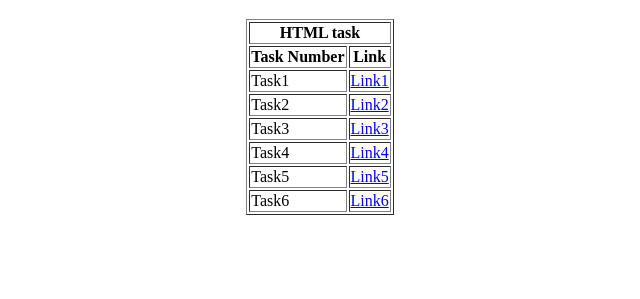
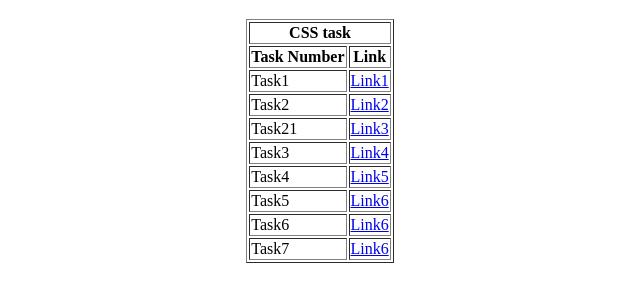
Before and after one commit to prav002/css_task_ethnus, a plain HTML site: page index.html in a window 1280 px wide. Shown: the part 61-360 px from the top of the page, without its empty margins (320-960 px from the left). Drawn offline with Linux system fonts and the light colour scheme.

Commit message:
Update index.html

```diff
--- a/index.html
+++ b/index.html
@@ -10,7 +10,7 @@
         <h1>Index page</h1>
         <table border="1">
             <tr>
-                <th colspan="2">HTML task</th>
+                <th colspan="2">CSS task</th>
             </tr>
             <tr>
                 <th>Task Number</th>
@@ -19,27 +19,36 @@
 
             <tr>
                 <td>Task1</td>
-                <td><a href="./task1.html">Link1</a></td>
+                <td><a href="https://prav002.github.io/css1_ethnus/">Link1</a></td>
             </tr>
             <tr>
                 <td>Task2</td>
-                <td><a href="./task2.html">Link2</a></td>
+                <td><a href="https://prav002.github.io/css2_ethnus/">Link2</a></td>
+            </tr>
+            <tr>
+                <td>Task21</td>
+                <td><a href="https://prav002.github.io/css21_ethnus/">Link3</a></td>
             </tr>
             <tr>
                 <td>Task3</td>
-                <td><a href="./task3.html">Link3</a></td>
+                <td><a href="https://prav002.github.io/css3_ethnus/">Link4</a></td>
             </tr>
             <tr>
                 <td>Task4</td>
-                <td><a href="./task4.html">Link4</a></td>
+                <td><a href="./task4.html">Link5</a></td>
             </tr>
             <tr>
                 <td>Task5</td>
-                <td><a href="./task5.html">Link5</a></td>
+                <td><a href="./task5.html">Link6</a></td>
+            </tr>
+
+             <tr>
+                <td>Task6</td>
+                <td><a href="https://prav002.github.io/css6_ethnus/">Link6</a></td>
             </tr>
             <tr>
-                <td>Task6</td>
-                <td><a href="./task6.html">Link6</a></td>
+                <td>Task7</td>
+                <td><a href="https://prav002.github.io/css7_ethnus/">Link6</a></td>
             </tr>
         </table>
     </center>
```
